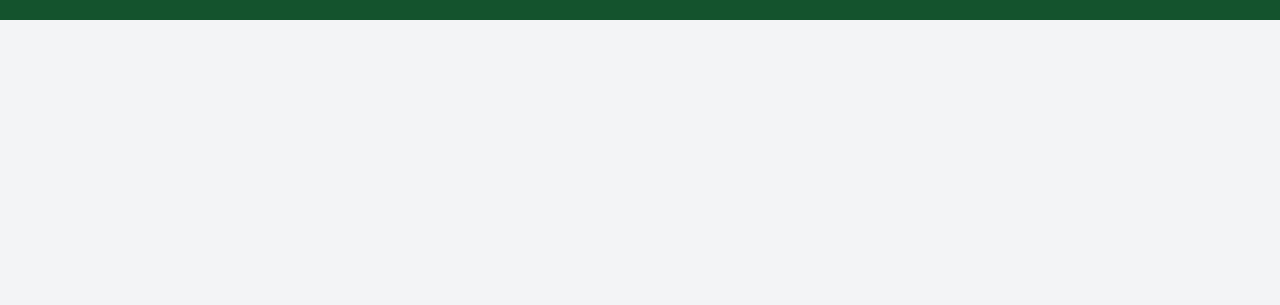
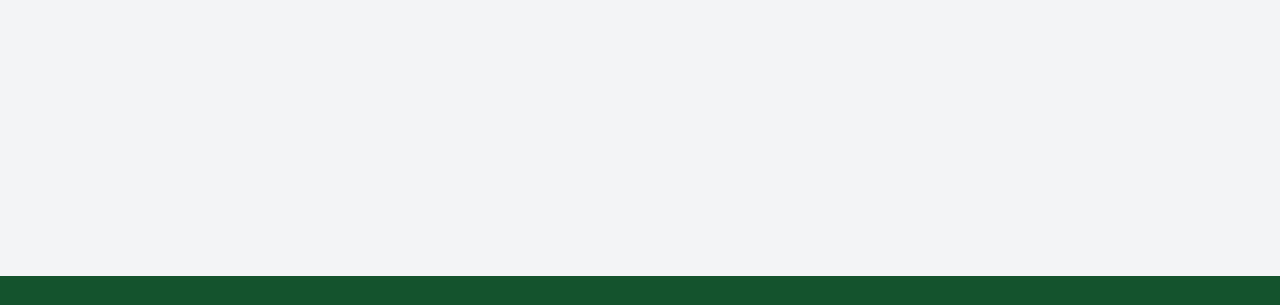
Before and after one commit to fitri8544-a11y/ppmdaerahbaling, a website: page public/hubungi.html in a window 1280 px wide. Shown: the part 404-709 px from the top of the page. Drawn offline with nearby package versions, Linux system fonts and the light colour scheme.

Commit message:
kemaskini dari rumah

```diff
--- a/public/hubungi.html
+++ b/public/hubungi.html
@@ -11,7 +11,6 @@
 
 <body class="bg-gray-100 text-gray-800 min-h-screen flex flex-col">
 
-<div class="flex-grow">
 
 <!-- ================= HEADER ================= -->
 <header class="bg-green-900 text-white sticky top-0 z-50 shadow">
```
